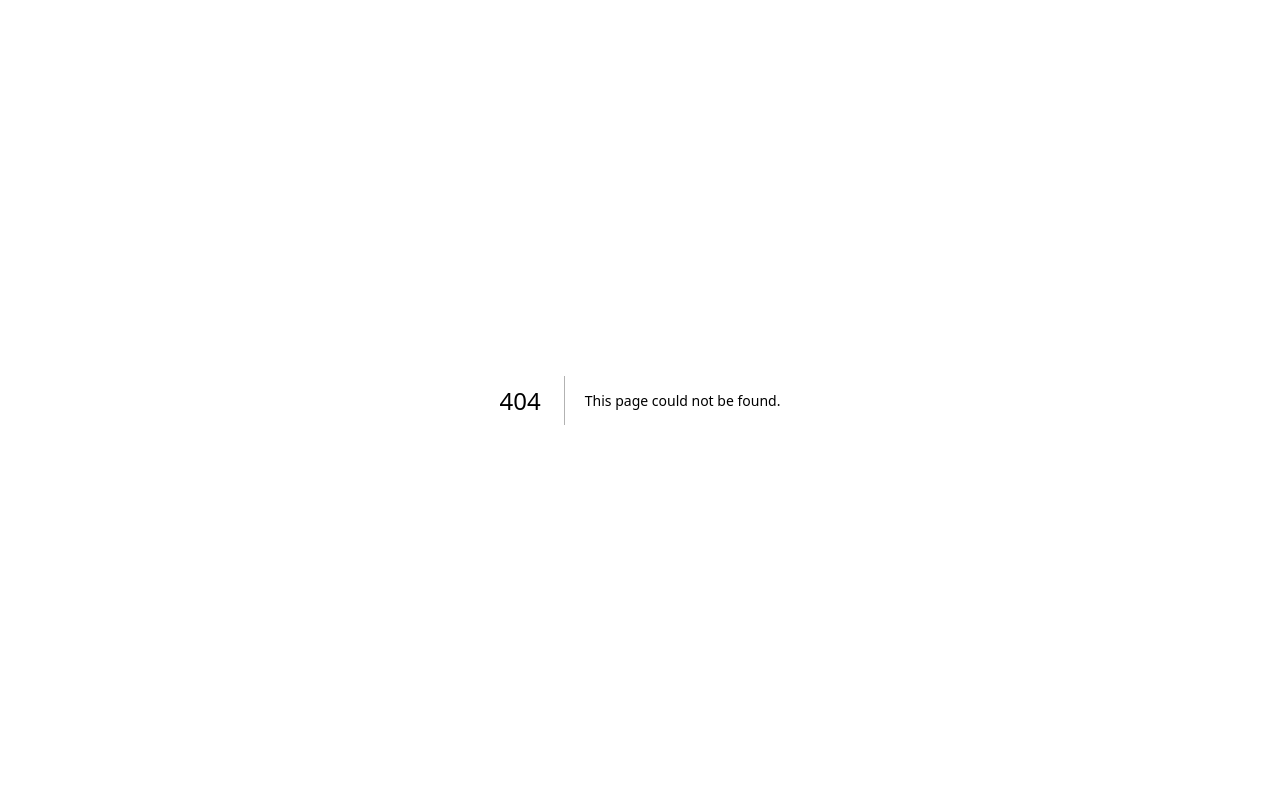
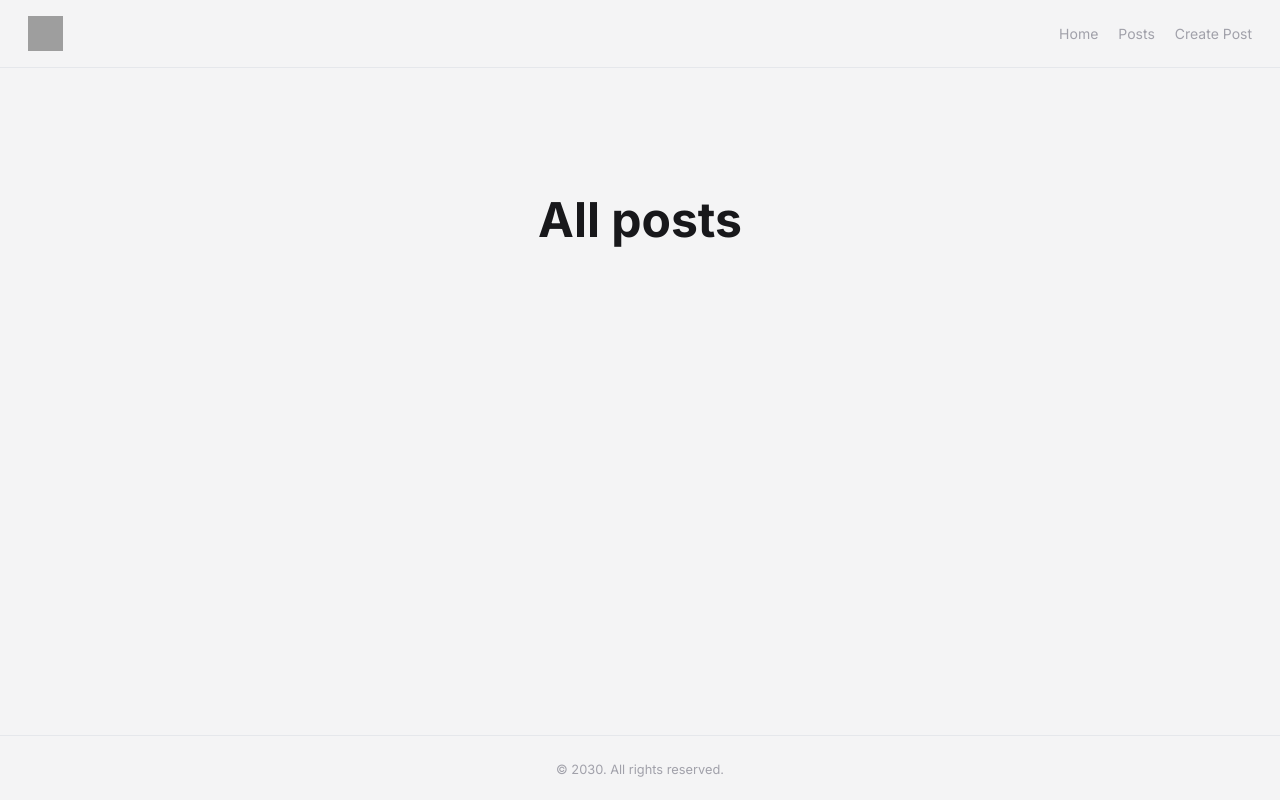
Before and after one commit to xcinek1337/nextjs-prisma-learning, a Next.js app: page /posts in a window 1280 px wide. Before the commit this address had no page. Built offline with nearby package versions, Linux system fonts and the light colour scheme; grey boxes are pictures that could not be loaded.

Commit message:
added header n footer with styling

```diff
--- a/next.config.mjs
+++ b/next.config.mjs
@@ -1,4 +1,13 @@
 /** @type {import('next').NextConfig} */
-const nextConfig = {};
+const nextConfig = {
+	images: {
+		remotePatterns: [
+			{
+				protocol: 'https',
+				hostname: 'bytegrad.com',
+			},
+		],
+	},
+};
 
 export default nextConfig;
--- a/src/app/globals.css
+++ b/src/app/globals.css
@@ -1,33 +1,3 @@
 @tailwind base;
 @tailwind components;
 @tailwind utilities;
-
-:root {
-  --foreground-rgb: 0, 0, 0;
-  --background-start-rgb: 214, 219, 220;
-  --background-end-rgb: 255, 255, 255;
-}
-
-@media (prefers-color-scheme: dark) {
-  :root {
-    --foreground-rgb: 255, 255, 255;
-    --background-start-rgb: 0, 0, 0;
-    --background-end-rgb: 0, 0, 0;
-  }
-}
-
-body {
-  color: rgb(var(--foreground-rgb));
-  background: linear-gradient(
-      to bottom,
-      transparent,
-      rgb(var(--background-end-rgb))
-    )
-    rgb(var(--background-start-rgb));
-}
-
-@layer utilities {
-  .text-balance {
-    text-wrap: balance;
-  }
-}
--- a/src/app/layout.tsx
+++ b/src/app/layout.tsx
@@ -1,22 +1,28 @@
-import type { Metadata } from "next";
-import { Inter } from "next/font/google";
-import "./globals.css";
+import type { Metadata } from 'next';
+import { Inter } from 'next/font/google';
+import './globals.css';
+import { Header } from '@/components/Header';
+import { Footer } from '@/components/Footer';
 
-const inter = Inter({ subsets: ["latin"] });
+const inter = Inter({ subsets: ['latin'] });
 
 export const metadata: Metadata = {
-  title: "Create Next App",
-  description: "Generated by create next app",
+	title: 'Create Next App',
+	description: 'Generated by create next app',
 };
 
 export default function RootLayout({
-  children,
+	children,
 }: Readonly<{
-  children: React.ReactNode;
+	children: React.ReactNode;
 }>) {
-  return (
-    <html lang="en">
-      <body className={inter.className}>{children}</body>
-    </html>
-  );
+	return (
+		<html lang='en'>
+			<body className={`${inter.className} flex flex-col min-h-screen bg-zinc-100 text-zinc-900`}>
+				<Header />
+				{children}
+				<Footer />
+			</body>
+		</html>
+	);
 }
--- a/src/app/page.tsx
+++ b/src/app/page.tsx
@@ -1,113 +1,13 @@
-import Image from "next/image";
+import Image from 'next/image';
 
 export default function Home() {
-  return (
-    <main className="flex min-h-screen flex-col items-center justify-between p-24">
-      <div className="z-10 w-full max-w-5xl items-center justify-between font-mono text-sm lg:flex">
-        <p className="fixed left-0 top-0 flex w-full justify-center border-b border-gray-300 bg-gradient-to-b from-zinc-200 pb-6 pt-8 backdrop-blur-2xl dark:border-neutral-800 dark:bg-zinc-800/30 dark:from-inherit lg:static lg:w-auto  lg:rounded-xl lg:border lg:bg-gray-200 lg:p-4 lg:dark:bg-zinc-800/30">
-          Get started by editing&nbsp;
-          <code className="font-mono font-bold">src/app/page.tsx</code>
-        </p>
-        <div className="fixed bottom-0 left-0 flex h-48 w-full items-end justify-center bg-gradient-to-t from-white via-white dark:from-black dark:via-black lg:static lg:size-auto lg:bg-none">
-          <a
-            className="pointer-events-none flex place-items-center gap-2 p-8 lg:pointer-events-auto lg:p-0"
-            href="https://vercel.com?utm_source=create-next-app&utm_medium=appdir-template&utm_campaign=create-next-app"
-            target="_blank"
-            rel="noopener noreferrer"
-          >
-            By{" "}
-            <Image
-              src="/vercel.svg"
-              alt="Vercel Logo"
-              className="dark:invert"
-              width={100}
-              height={24}
-              priority
-            />
-          </a>
-        </div>
-      </div>
-
-      <div className="relative z-[-1] flex place-items-center before:absolute before:h-[300px] before:w-full before:-translate-x-1/2 before:rounded-full before:bg-gradient-radial before:from-white before:to-transparent before:blur-2xl before:content-[''] after:absolute after:-z-20 after:h-[180px] after:w-full after:translate-x-1/3 after:bg-gradient-conic after:from-sky-200 after:via-blue-200 after:blur-2xl after:content-[''] before:dark:bg-gradient-to-br before:dark:from-transparent before:dark:to-blue-700 before:dark:opacity-10 after:dark:from-sky-900 after:dark:via-[#0141ff] after:dark:opacity-40 sm:before:w-[480px] sm:after:w-[240px] before:lg:h-[360px]">
-        <Image
-          className="relative dark:drop-shadow-[0_0_0.3rem_#ffffff70] dark:invert"
-          src="/next.svg"
-          alt="Next.js Logo"
-          width={180}
-          height={37}
-          priority
-        />
-      </div>
-
-      <div className="mb-32 grid text-center lg:mb-0 lg:w-full lg:max-w-5xl lg:grid-cols-4 lg:text-left">
-        <a
-          href="https://nextjs.org/docs?utm_source=create-next-app&utm_medium=appdir-template&utm_campaign=create-next-app"
-          className="group rounded-lg border border-transparent px-5 py-4 transition-colors hover:border-gray-300 hover:bg-gray-100 hover:dark:border-neutral-700 hover:dark:bg-neutral-800/30"
-          target="_blank"
-          rel="noopener noreferrer"
-        >
-          <h2 className="mb-3 text-2xl font-semibold">
-            Docs{" "}
-            <span className="inline-block transition-transform group-hover:translate-x-1 motion-reduce:transform-none">
-              -&gt;
-            </span>
-          </h2>
-          <p className="m-0 max-w-[30ch] text-sm opacity-50">
-            Find in-depth information about Next.js features and API.
-          </p>
-        </a>
-
-        <a
-          href="https://nextjs.org/learn?utm_source=create-next-app&utm_medium=appdir-template-tw&utm_campaign=create-next-app"
-          className="group rounded-lg border border-transparent px-5 py-4 transition-colors hover:border-gray-300 hover:bg-gray-100 hover:dark:border-neutral-700 hover:dark:bg-neutral-800/30"
-          target="_blank"
-          rel="noopener noreferrer"
-        >
-          <h2 className="mb-3 text-2xl font-semibold">
-            Learn{" "}
-            <span className="inline-block transition-transform group-hover:translate-x-1 motion-reduce:transform-none">
-              -&gt;
-            </span>
-          </h2>
-          <p className="m-0 max-w-[30ch] text-sm opacity-50">
-            Learn about Next.js in an interactive course with&nbsp;quizzes!
-          </p>
-        </a>
-
-        <a
-          href="https://vercel.com/templates?framework=next.js&utm_source=create-next-app&utm_medium=appdir-template&utm_campaign=create-next-app"
-          className="group rounded-lg border border-transparent px-5 py-4 transition-colors hover:border-gray-300 hover:bg-gray-100 hover:dark:border-neutral-700 hover:dark:bg-neutral-800/30"
-          target="_blank"
-          rel="noopener noreferrer"
-        >
-          <h2 className="mb-3 text-2xl font-semibold">
-            Templates{" "}
-            <span className="inline-block transition-transform group-hover:translate-x-1 motion-reduce:transform-none">
-              -&gt;
-            </span>
-          </h2>
-          <p className="m-0 max-w-[30ch] text-sm opacity-50">
-            Explore starter templates for Next.js.
-          </p>
-        </a>
-
-        <a
-          href="https://vercel.com/new?utm_source=create-next-app&utm_medium=appdir-template&utm_campaign=create-next-app"
-          className="group rounded-lg border border-transparent px-5 py-4 transition-colors hover:border-gray-300 hover:bg-gray-100 hover:dark:border-neutral-700 hover:dark:bg-neutral-800/30"
-          target="_blank"
-          rel="noopener noreferrer"
-        >
-          <h2 className="mb-3 text-2xl font-semibold">
-            Deploy{" "}
-            <span className="inline-block transition-transform group-hover:translate-x-1 motion-reduce:transform-none">
-              -&gt;
-            </span>
-          </h2>
-          <p className="m-0 max-w-[30ch] text-balance text-sm opacity-50">
-            Instantly deploy your Next.js site to a shareable URL with Vercel.
-          </p>
-        </a>
-      </div>
-    </main>
-  );
+	return (
+		<main className='text-center pt-32 px-5'>
+			<h1 className='text-4xl md:text-5xl font-bold mb-5'>Welcome to my blog</h1>
+			<p className='max-w-[750px] mx-auto leading-8'>
+				Lorem, ipsum dolor sit amet consectetur adipisicing elit. Inventore enim magnam cum, laudantium aliquam sit id,
+				corporis pariatur fugit temporibus dolore nisi harum? Voluptatum quisquam, dolores ad omnis nihil consequatur.
+			</p>
+		</main>
+	);
 }
--- /dev/null
+++ b/src/app/posts/page.tsx
@@ -0,0 +1,7 @@
+export default function page() {
+	return (
+		<main className='text-center pt-32 px-5'>
+			<h1 className='text-4xl md:text-5xl font-bold mb-5'>All posts</h1>
+		</main>
+	);
+}
--- /dev/null
+++ b/src/components/Footer.tsx
@@ -0,0 +1,9 @@
+import React from 'react';
+
+export const Footer = () => {
+	return (
+		<footer className='mt-auto text-center text-zinc-400 py-5 px-7 border-t'>
+			<small>&copy; 2030. All rights reserved.</small>
+		</footer>
+	);
+};
--- /dev/null
+++ b/src/components/Header.tsx
@@ -0,0 +1,41 @@
+import Image from 'next/image';
+import Link from 'next/link';
+
+const navLinks = [
+	{ href: '/', label: 'Home' },
+	{ href: '/posts', label: 'Posts' },
+	{ href: '/404', label: 'Create Post' },
+];
+
+export const Header = () => {
+	return (
+		<header className='flex justify-between items-center py-4 px-7 border-b'>
+			<Link href={'/'}>
+				<Image
+					src={'https://bytegrad.com/course-assets/youtube/example-logo.png'}
+					alt={'logo'}
+					width={35}
+					height={35}
+					className='w-[35px] h-[35px]'
+				/>
+			</Link>
+
+			<nav>
+				<ul className='flex gap-5 text-[14px] '>
+					{navLinks.map((link) => {
+						return (
+							<li key={link.href}>
+								<Link
+									className='text-zinc-400'
+									href={link.href}
+								>
+									{link.label}
+								</Link>
+							</li>
+						);
+					})}
+				</ul>
+			</nav>
+		</header>
+	);
+};
```
